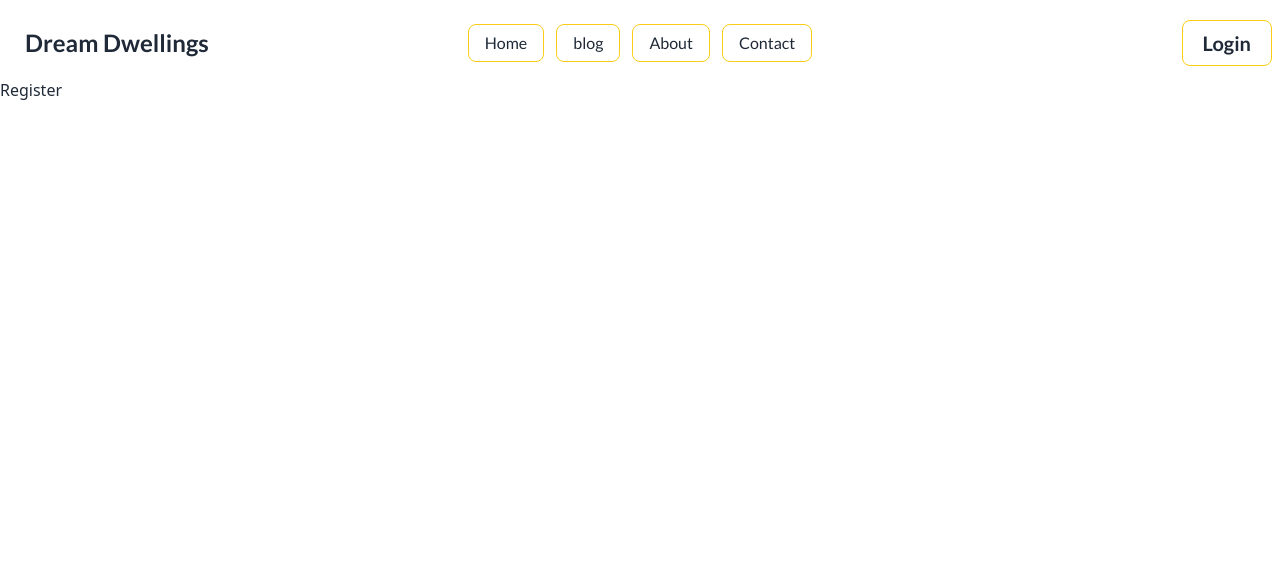
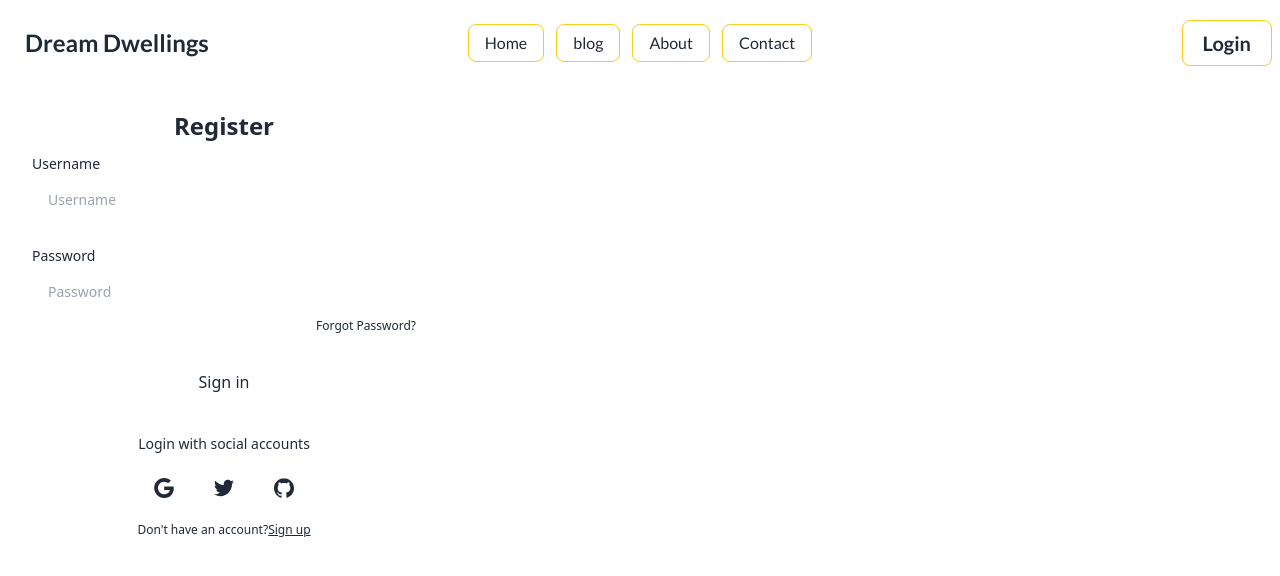
Before and after one commit to nznazmulhuda/Real-Estate, a React (Vite) app: page /register in a window 1280 px wide. Shown: the top 576 px of the page. Built offline with nearby package versions, Linux system fonts and the light colour scheme; no server answers.

Commit message:
firebase integrations, Email & pass, Google auth

```diff
--- a/package.json
+++ b/package.json
@@ -10,6 +10,7 @@
 		"preview": "vite preview"
 	},
 	"dependencies": {
+		"firebase": "^10.10.0",
 		"localforage": "^1.10.0",
 		"match-sorter": "^6.3.4",
 		"prop-types": "^15.8.1",
--- a/src/Context/AuthProvider.jsx
+++ b/src/Context/AuthProvider.jsx
@@ -1,11 +1,29 @@
 import { createContext } from "react";
 import PropTypes from "prop-types";
+import {
+    GoogleAuthProvider,
+    createUserWithEmailAndPassword,
+    signInWithPopup,
+} from "firebase/auth";
+import { auth } from "./../Firebase/Firebase.config";
 
 export const AuthContext = createContext(null);
 
 function AuthProvider({ children }) {
+    // Create user by email and password
+    const createUser = (email, pass) => {
+        return createUserWithEmailAndPassword(auth, email, pass);
+    };
+
+    // Create user by google account
+    const googleUser = () => {
+        const provider = new GoogleAuthProvider();
+        return signInWithPopup(auth, provider);
+    };
+
     const authInfo = {
-		name: "nahid",
+        createUser,
+        googleUser,
     };
 
     return (
--- /dev/null
+++ b/src/Firebase/Firebase.config.js
@@ -0,0 +1,19 @@
+// Import the functions you need from the SDKs you need
+import { initializeApp } from "firebase/app";
+import { getAuth } from "firebase/auth";
+// TODO: Add SDKs for Firebase products that you want to use
+// https://firebase.google.com/docs/web/setup#available-libraries
+
+// Your web app's Firebase configuration
+const firebaseConfig = {
+    apiKey: import.meta.env.VITE_APIKEY,
+    authDomain: import.meta.env.VITE_AUTHDOMAIN,
+    projectId: import.meta.env.VITE_PROJECTID,
+    storageBucket: import.meta.env.VITE_STORAGEBUCKET,
+    messagingSenderId: import.meta.env.VITE_MESSAGINGSENDERID,
+    appId: import.meta.env.VITE_APPID,
+};
+
+// Initialize Firebase
+const app = initializeApp(firebaseConfig);
+export const auth = getAuth(app);
--- a/src/Pages/Auth/Register.jsx
+++ b/src/Pages/Auth/Register.jsx
@@ -1,11 +1,127 @@
+import { useContext } from "react";
+import { AuthContext } from "../../Context/AuthProvider";
+
 function Register() {
-	return (
-		<>
-			<div>
-				<h1>Register</h1>
-			</div>
-		</>
-	);
+    const { createUser, googleUser } = useContext(AuthContext);
+
+    const handleRegister = (e) => {
+        e.preventDefault();
+        const form = new FormData(e.target);
+        const email = form.get("username");
+        const pass = form.get("password");
+        createUser(email, pass)
+            .then((result) => console.log(result))
+            .catch((e) => console.error(e));
+        e.target.reset();
+    };
+
+    return (
+        <>
+            <div className="w-full max-w-md p-8 space-y-3 rounded-xl dark:bg-gray-50 dark:text-gray-800">
+                <h1 className="text-2xl font-bold text-center">Register</h1>
+                <form onSubmit={handleRegister} className="space-y-6">
+                    <div className="space-y-1 text-sm">
+                        <label
+                            htmlFor="username"
+                            className="block dark:text-gray-600"
+                        >
+                            Username
+                        </label>
+                        <input
+                            type="text"
+                            name="username"
+                            id="username"
+                            placeholder="Username"
+                            className="w-full px-4 py-3 rounded-md dark:border-gray-300 dark:bg-gray-50 dark:text-gray-800 focus:dark:border-violet-600"
+                        />
+                    </div>
+                    <div className="space-y-1 text-sm">
+                        <label
+                            htmlFor="password"
+                            className="block dark:text-gray-600"
+                        >
+                            Password
+                        </label>
+                        <input
+                            type="password"
+                            name="password"
+                            id="password"
+                            placeholder="Password"
+                            className="w-full px-4 py-3 rounded-md dark:border-gray-300 dark:bg-gray-50 dark:text-gray-800 focus:dark:border-violet-600"
+                        />
+                        <div className="flex justify-end text-xs dark:text-gray-600">
+                            <a rel="noopener noreferrer" href="#">
+                                Forgot Password?
+                            </a>
+                        </div>
+                    </div>
+                    <button className="block w-full p-3 text-center rounded-sm dark:text-gray-50 dark:bg-violet-600">
+                        Sign in
+                    </button>
+                </form>
+                <div className="flex items-center pt-4 space-x-1">
+                    <div className="flex-1 h-px sm:w-16 dark:bg-gray-300"></div>
+                    <p className="px-3 text-sm dark:text-gray-600">
+                        Login with social accounts
+                    </p>
+                    <div className="flex-1 h-px sm:w-16 dark:bg-gray-300"></div>
+                </div>
+                <div className="flex justify-center space-x-4">
+                    <button
+                        onClick={() => {
+                            googleUser()
+                                .then((result) => console.log(result))
+                                .catch((e) => console.error(e));
+                        }}
+                        aria-label="Log in with Google"
+                        className="p-3 rounded-sm"
+                    >
+                        <svg
+                            xmlns="http://www.w3.org/2000/svg"
+                            viewBox="0 0 32 32"
+                            className="w-5 h-5 fill-current"
+                        >
+                            <path d="M16.318 13.714v5.484h9.078c-0.37 2.354-2.745 6.901-9.078 6.901-5.458 0-9.917-4.521-9.917-10.099s4.458-10.099 9.917-10.099c3.109 0 5.193 1.318 6.38 2.464l4.339-4.182c-2.786-2.599-6.396-4.182-10.719-4.182-8.844 0-16 7.151-16 16s7.156 16 16 16c9.234 0 15.365-6.49 15.365-15.635 0-1.052-0.115-1.854-0.255-2.651z"></path>
+                        </svg>
+                    </button>
+                    <button
+                        aria-label="Log in with Twitter"
+                        className="p-3 rounded-sm"
+                    >
+                        <svg
+                            xmlns="http://www.w3.org/2000/svg"
+                            viewBox="0 0 32 32"
+                            className="w-5 h-5 fill-current"
+                        >
+                            <path d="M31.937 6.093c-1.177 0.516-2.437 0.871-3.765 1.032 1.355-0.813 2.391-2.099 2.885-3.631-1.271 0.74-2.677 1.276-4.172 1.579-1.192-1.276-2.896-2.079-4.787-2.079-3.625 0-6.563 2.937-6.563 6.557 0 0.521 0.063 1.021 0.172 1.495-5.453-0.255-10.287-2.875-13.52-6.833-0.568 0.964-0.891 2.084-0.891 3.303 0 2.281 1.161 4.281 2.916 5.457-1.073-0.031-2.083-0.328-2.968-0.817v0.079c0 3.181 2.26 5.833 5.26 6.437-0.547 0.145-1.131 0.229-1.724 0.229-0.421 0-0.823-0.041-1.224-0.115 0.844 2.604 3.26 4.5 6.14 4.557-2.239 1.755-5.077 2.801-8.135 2.801-0.521 0-1.041-0.025-1.563-0.088 2.917 1.86 6.36 2.948 10.079 2.948 12.067 0 18.661-9.995 18.661-18.651 0-0.276 0-0.557-0.021-0.839 1.287-0.917 2.401-2.079 3.281-3.396z"></path>
+                        </svg>
+                    </button>
+                    <button
+                        aria-label="Log in with GitHub"
+                        className="p-3 rounded-sm"
+                    >
+                        <svg
+                            xmlns="http://www.w3.org/2000/svg"
+                            viewBox="0 0 32 32"
+                            className="w-5 h-5 fill-current"
+                        >
+                            <path d="M16 0.396c-8.839 0-16 7.167-16 16 0 7.073 4.584 13.068 10.937 15.183 0.803 0.151 1.093-0.344 1.093-0.772 0-0.38-0.009-1.385-0.015-2.719-4.453 0.964-5.391-2.151-5.391-2.151-0.729-1.844-1.781-2.339-1.781-2.339-1.448-0.989 0.115-0.968 0.115-0.968 1.604 0.109 2.448 1.645 2.448 1.645 1.427 2.448 3.744 1.74 4.661 1.328 0.14-1.031 0.557-1.74 1.011-2.135-3.552-0.401-7.287-1.776-7.287-7.907 0-1.751 0.62-3.177 1.645-4.297-0.177-0.401-0.719-2.031 0.141-4.235 0 0 1.339-0.427 4.4 1.641 1.281-0.355 2.641-0.532 4-0.541 1.36 0.009 2.719 0.187 4 0.541 3.043-2.068 4.381-1.641 4.381-1.641 0.859 2.204 0.317 3.833 0.161 4.235 1.015 1.12 1.635 2.547 1.635 4.297 0 6.145-3.74 7.5-7.296 7.891 0.556 0.479 1.077 1.464 1.077 2.959 0 2.14-0.020 3.864-0.020 4.385 0 0.416 0.28 0.916 1.104 0.755 6.4-2.093 10.979-8.093 10.979-15.156 0-8.833-7.161-16-16-16z"></path>
+                        </svg>
+                    </button>
+                </div>
+                <p className="text-xs text-center sm:px-6 dark:text-gray-600">
+                    Don't have an account?
+                    <a
+                        rel="noopener noreferrer"
+                        href="#"
+                        className="underline dark:text-gray-800"
+                    >
+                        Sign up
+                    </a>
+                </p>
+            </div>
+        </>
+    );
 }
 
 export default Register;
--- a/src/test/test.jsx
+++ /dev/null
@@ -1,9 +0,0 @@
-function test() {
-    return (
-        <>
-            <div>hello world</div>
-        </>
-    );
-}
-
-export default test;
```
Also changed, not shown: 1 other file (tests, documents, lock files or other folders). Lines whose indentation alone changed are shown as unchanged.
